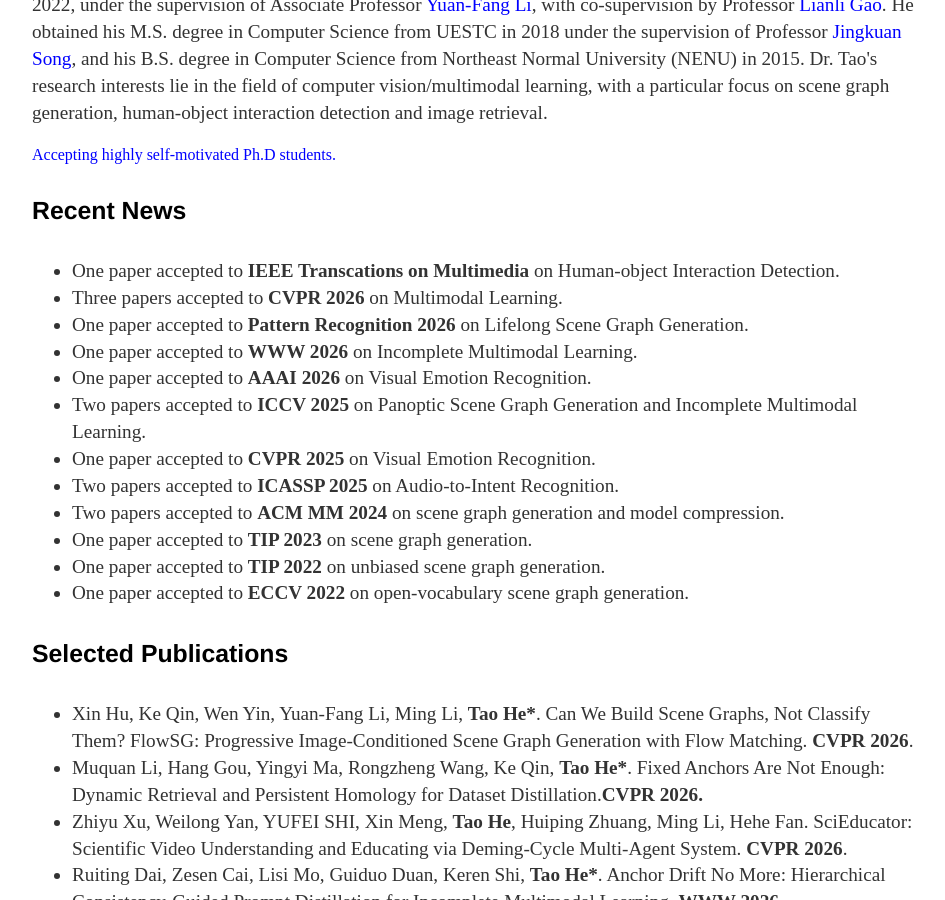
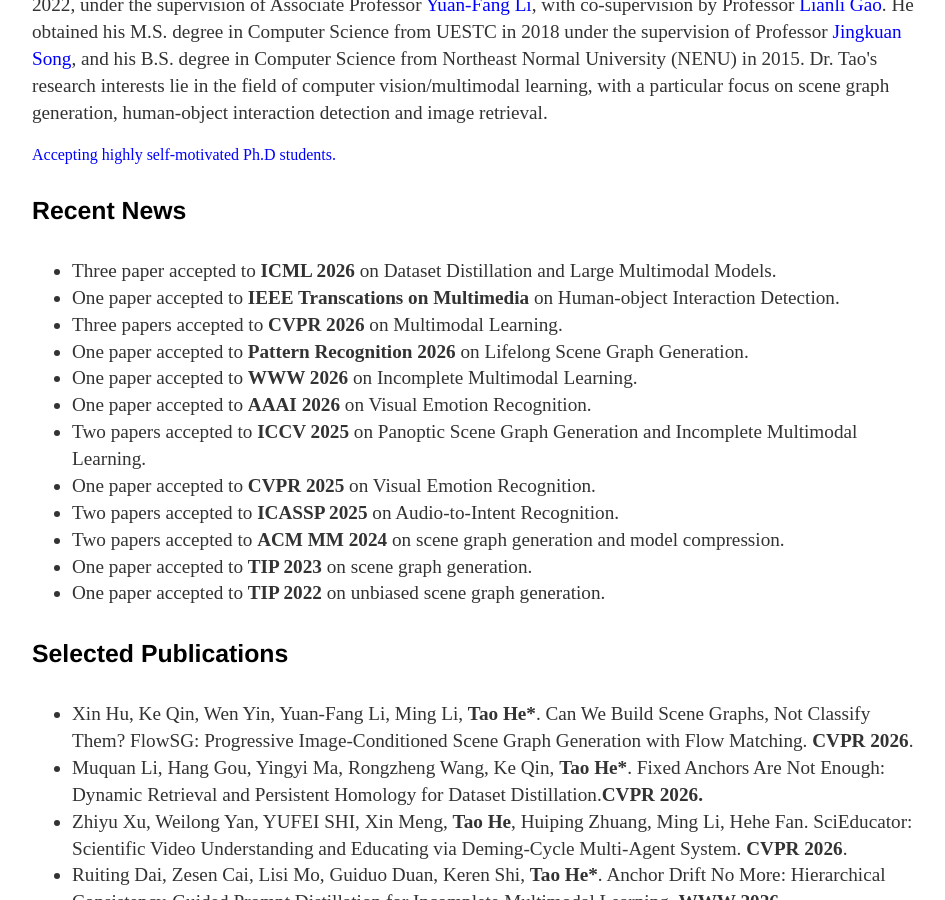
Before and after one commit to ht014/ht014.github.io, a Jekyll site: the page built from index.html, in a window 1280 px wide and 900 px high, scrolled down 429 px. Shown: the whole window, without its empty margins (160-1105 px from the left). Built offline with Jekyll 4.4.1, drawn with Linux system fonts in a browser that asks for light colours.

Commit message:
Update index.html

```diff
--- a/index.html
+++ b/index.html
@@ -32,6 +32,7 @@
 
 <h4> Recent News</h4>
 <ul>
+	<li>Three paper accepted to <strong>ICML 2026</strong> on Dataset Distillation and Large Multimodal Models.
 	<li>One paper accepted to <strong> IEEE Transcations on Multimedia </strong> on Human-object Interaction Detection.
 	<li>Three papers accepted to <strong>CVPR 2026</strong> on Multimodal Learning.</li>
 	<li>One paper accepted to <strong>Pattern Recognition 2026</strong> on Lifelong Scene Graph Generation.</li>
@@ -43,7 +44,7 @@
 	<li>Two papers accepted to <strong>ACM MM 2024</strong> on scene graph generation and model compression.</li>
 	<li>One paper accepted to <strong>TIP 2023</strong> on scene graph generation.</li>
 	<li>One paper accepted to <strong>TIP 2022</strong> on unbiased scene graph generation.</li>
-	<li>One paper accepted to <strong>ECCV 2022</strong>  on open-vocabulary scene graph generation.</li>
+	<!-- <li>One paper accepted to <strong>ECCV 2022</strong>  on open-vocabulary scene graph generation.</li> -->
 	<!-- <li>Starting my postdoc in the <a = href="https://www.monash.edu/it/dsai/vision-language"><strong> <font color="#0000ff">Vision and Language group </font></strong></a> from Feb. 2022.</li> -->
 	<!-- <li>One paper accepted to <strong>TNNLS 2021</strong>  on network embedding.</li> -->
 	<!-- <li>One paper accepted to <strong>ICCV 2021</strong>  on Human-Ojbect interaction with scene graphs.</li> -->
```
